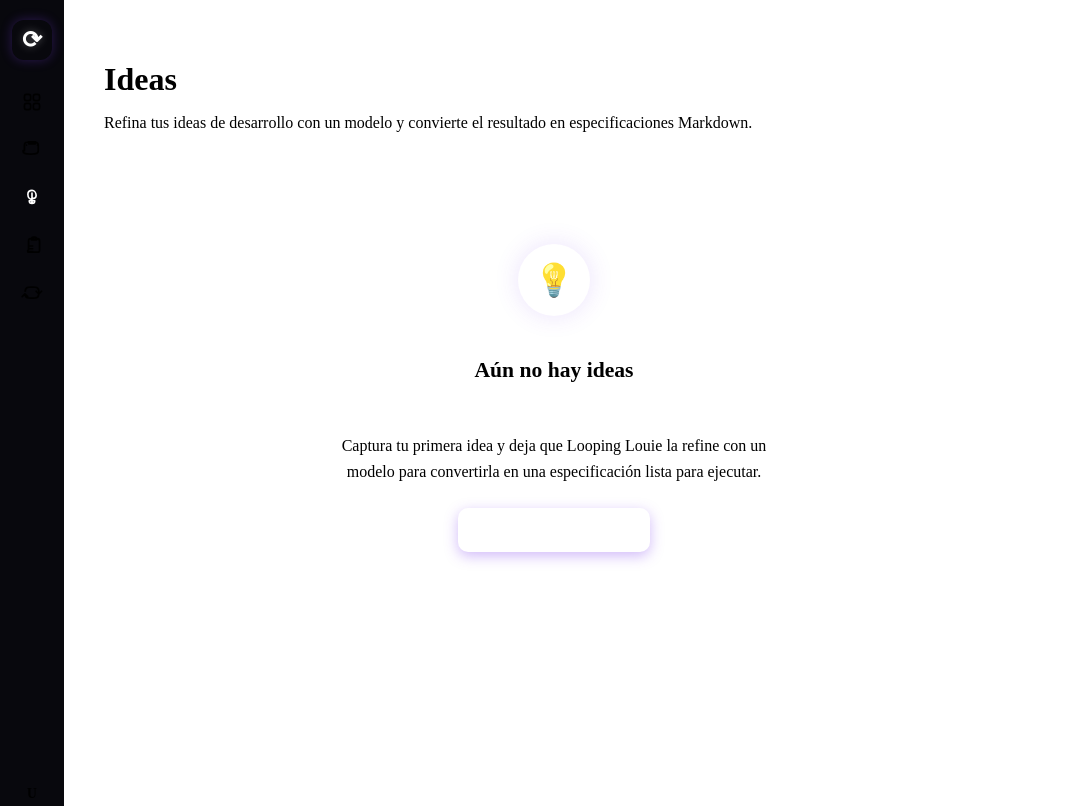
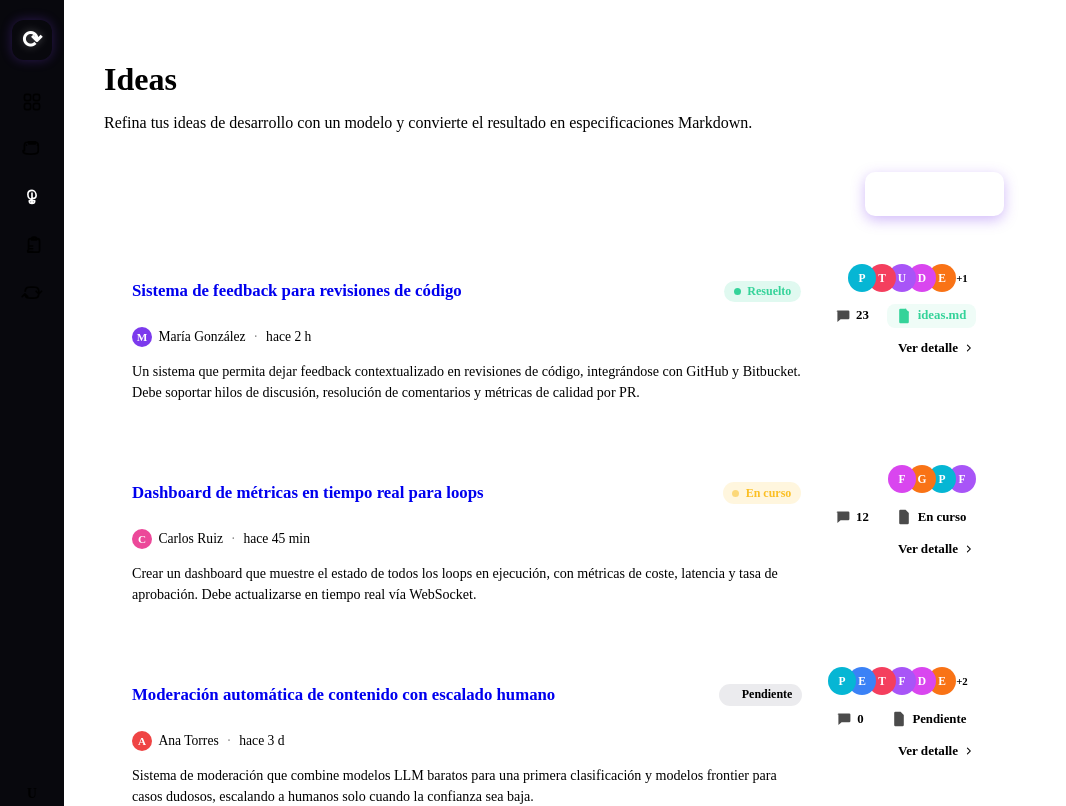
Before and after one commit to looping-louie/app, a Nuxt app: page /app/ideas in a window 1280 px wide. Shown: the top 806 px of the page, without its empty margins (0-1066 px from the left). Built offline with nearby package versions, Linux system fonts and the light colour scheme.

Commit message:
Add ideas stacked list

```diff
--- a/pages/app/ideas.vue
+++ b/pages/app/ideas.vue
@@ -20,24 +20,84 @@
     </div>
 
     <div v-else class="ideas-list">
-      <NuxtLink to="/app/ideas/new" class="btn-primary">
-        <span class="btn-icon">+</span>
-        Nueva idea
-      </NuxtLink>
+      <div class="list-header">
+        <NuxtLink to="/app/ideas/new" class="btn-primary">
+          <span class="btn-icon">+</span>
+          Nueva idea
+        </NuxtLink>
+      </div>
 
-      <div class="idea-cards">
-        <div v-for="idea in ideas" :key="idea.id" class="idea-card">
-          <div class="idea-card-header">
-            <h3 class="idea-title">{{ idea.title }}</h3>
-            <span class="idea-date">{{ formatDate(idea.createdAt) }}</span>
+      <div class="stacked-list">
+        <div
+          v-for="(idea, index) in ideas"
+          :key="idea.id"
+          class="list-row"
+          :class="{ last: index === ideas.length - 1 }"
+        >
+          <div class="row-main">
+            <div class="row-top">
+              <NuxtLink :to="`/app/ideas/${idea.id}`" class="row-title-link">
+                <h3 class="row-title">{{ idea.title }}</h3>
+              </NuxtLink>
+              <span class="row-status" :class="`status-${idea.status}`">
+                <span class="status-dot"></span>
+                {{ statusLabel(idea.status) }}
+              </span>
+            </div>
+
+            <div class="row-meta">
+              <span class="meta-author">
+                <span class="meta-avatar" :style="{ background: avatarColor(idea.user) }">{{ idea.user.charAt(0) }}</span>
+                <span class="meta-name">{{ idea.user }}</span>
+              </span>
+              <span class="meta-sep">·</span>
+              <span class="meta-time">{{ timeAgo(idea.createdAt) }}</span>
+            </div>
+
+            <p class="row-prompt">{{ idea.prompt }}</p>
           </div>
-          <p class="idea-prompt">{{ idea.prompt }}</p>
-          <div class="idea-agents">
-            <span
-              v-for="agent in idea.agents"
-              :key="agent"
-              class="agent-chip"
-            >{{ agent }}</span>
+
+          <div class="row-side">
+            <div class="avatar-group">
+              <span
+                v-for="(agent, ai) in idea.agents"
+                :key="agent"
+                class="avatar-group-item"
+                :style="{ background: agentColor(agent), zIndex: idea.agents.length - ai }"
+                :title="agent"
+              >{{ agent.charAt(0) }}</span>
+              <span v-if="idea.agents.length > 4" class="avatar-overflow">+{{ idea.agents.length - 4 }}</span>
+            </div>
+
+            <div class="row-stats">
+              <span class="stat-chip" :title="`${idea.messageCount} mensajes del consejo`">
+                <svg width="16" height="16" viewBox="0 0 20 20" fill="currentColor"><path d="M2 4.5A1.5 1.5 0 0 1 3.5 3h13A1.5 1.5 0 0 1 18 4.5v8a1.5 1.5 0 0 1-1.5 1.5H7l-4 3.5V4.5Z"/></svg>
+                <span class="stat-count">{{ idea.messageCount }}</span>
+              </span>
+
+              <span
+                v-if="idea.status === 'resolved'"
+                class="stat-chip stat-doc"
+                title="ideas.md generado"
+              >
+                <svg width="16" height="16" viewBox="0 0 20 20" fill="currentColor"><path d="M4 2.5A1.5 1.5 0 0 1 5.5 1H12l4 4v12.5a1.5 1.5 0 0 1-1.5 1.5h-9A1.5 1.5 0 0 1 4 17.5v-15Z"/><path d="M12 1v4h4" fill="none" stroke="currentColor" stroke-width="1.5"/></svg>
+                <span class="stat-label">ideas.md</span>
+              </span>
+
+              <span
+                v-else
+                class="stat-chip stat-pending"
+                :title="idea.status === 'running' ? 'Consejo en ejecución' : 'Pendiente de ejecutar'"
+              >
+                <svg width="16" height="16" viewBox="0 0 20 20" fill="currentColor"><path d="M4 2.5A1.5 1.5 0 0 1 5.5 1H12l4 4v12.5a1.5 1.5 0 0 1-1.5 1.5h-9A1.5 1.5 0 0 1 4 17.5v-15Z"/><path d="M8 9h6M8 12h4" stroke="rgba(0,0,0,0.3)" stroke-width="1.2" stroke-linecap="round"/></svg>
+                <span class="stat-label">{{ idea.status === 'running' ? 'En curso' : 'Pendiente' }}</span>
+              </span>
+            </div>
+
+            <NuxtLink :to="`/app/ideas/${idea.id}`" class="row-open-link">
+              Ver detalle
+              <svg width="14" height="14" viewBox="0 0 20 20" fill="currentColor"><path d="M7.22 14.78a.75.75 0 0 1 0-1.06L10.94 10 7.22 6.28a.75.75 0 1 1 1.06-1.06l4.25 4.25a.75.75 0 0 1 0 1.06l-4.25 4.25a.75.75 0 0 1-1.06 0Z"/></svg>
+            </NuxtLink>
           </div>
         </div>
       </div>
@@ -54,15 +114,88 @@ useHead({
   title: 'Ideas · Looping Louie'
 })
 
+const sampleIdeas = [
+  {
+    id: 'idea-1',
+    title: 'Sistema de feedback para revisiones de código',
+    prompt: 'Un sistema que permita dejar feedback contextualizado en revisiones de código, integrándose con GitHub y Bitbucket. Debe soportar hilos de discusión, resolución de comentarios y métricas de calidad por PR.',
+    user: 'María González',
+    agents: ['Product Manager', 'Tech Lead', 'UX Designer', "Devil's Advocate", 'Editor'],
+    status: 'resolved',
+    messageCount: 23,
+    createdAt: new Date(Date.now() - 1000 * 60 * 60 * 2).toISOString()
+  },
+  {
+    id: 'idea-2',
+    title: 'Dashboard de métricas en tiempo real para loops',
+    prompt: 'Crear un dashboard que muestre el estado de todos los loops en ejecución, con métricas de coste, latencia y tasa de aprobación. Debe actualizarse en tiempo real vía WebSocket.',
+    user: 'Carlos Ruiz',
+    agents: ['Founder', 'Growth', 'Platform Architect', 'Finance'],
+    status: 'running',
+    messageCount: 12,
+    createdAt: new Date(Date.now() - 1000 * 60 * 45).toISOString()
+  },
+  {
+    id: 'idea-3',
+    title: 'Moderación automática de contenido con escalado humano',
+    prompt: 'Sistema de moderación que combine modelos LLM baratos para una primera clasificación y modelos frontier para casos dudosos, escalando a humanos solo cuando la confianza sea baja.',
+    user: 'Ana Torres',
+    agents: ['Product Manager', 'Enterprise Customer', 'Tech Lead', 'Finance', "Devil's Advocate", 'Editor'],
+    status: 'pending',
+    messageCount: 0,
+    createdAt: new Date(Date.now() - 1000 * 60 * 60 * 24 * 3).toISOString()
+  },
+  {
+    id: 'idea-4',
+    title: 'Generador de tests unitarios a partir de especificaciones',
+    prompt: 'A partir de una especificación en Markdown, generar tests unitarios automáticamente usando un modelo generador barato y validarlos con revisores frontier. El loop continúa hasta que los tests pasan.',
+    user: 'Diego Vega',
+    agents: ['Tech Lead', 'Platform Architect', 'Editor'],
+    status: 'resolved',
+    messageCount: 31,
+    createdAt: new Date(Date.now() - 1000 * 60 * 60 * 24 * 7).toISOString()
+  }
+]
+
 const ideas = ref([])
 
 onMounted(() => {
-  ideas.value = JSON.parse(localStorage.getItem('looping-louie:ideas') || '[]')
+  const stored = JSON.parse(localStorage.getItem('looping-louie:ideas') || '[]')
+  ideas.value = [...stored, ...sampleIdeas]
 })
 
-function formatDate(iso) {
-  const d = new Date(iso)
-  return d.toLocaleDateString(undefined, { day: 'numeric', month: 'short', hour: '2-digit', minute: '2-digit' })
+function statusLabel(status) {
+  const labels = {
+    resolved: 'Resuelto',
+    running: 'En curso',
+    pending: 'Pendiente'
+  }
+  return labels[status] || status
+}
+
+function timeAgo(iso) {
+  const diff = Date.now() - new Date(iso).getTime()
+  const minutes = Math.floor(diff / 60000)
+  const hours = Math.floor(diff / 3600000)
+  const days = Math.floor(diff / 86400000)
+
+  if (minutes < 1) return 'hace menos de 1 min'
+  if (minutes < 60) return `hace ${minutes} min`
+  if (hours < 24) return `hace ${hours} h`
+  return `hace ${days} d`
+}
+
+const userPalette = ['#7c3aed', '#4f46e5', '#0ea5e9', '#10b981', '#f59e0b', '#ef4444', '#ec4899']
+const agentPalette = ['#6366f1', '#8b5cf6', '#a855f7', '#d946ef', '#f43f5e', '#f97316', '#eab308', '#22c55e', '#06b6d4', '#3b82f6']
+
+function avatarColor(name) {
+  const hash = name.split('').reduce((acc, c) => acc + c.charCodeAt(0), 0)
+  return userPalette[hash % userPalette.length]
+}
+
+function agentColor(name) {
+  const hash = name.split('').reduce((acc, c) => acc + c.charCodeAt(0), 0)
+  return agentPalette[hash % agentPalette.length]
 }
 </script>
 
@@ -162,71 +295,297 @@ function formatDate(iso) {
   gap: 1.5rem;
 }
 
-.idea-cards {
+.list-header {
   display: flex;
-  flex-direction: column;
-  gap: 1rem;
+  justify-content: flex-end;
 }
 
-.idea-card {
+.stacked-list {
   background: var(--bg-card);
   border: 1px solid var(--border);
-  border-radius: var(--radius-md);
-  padding: 1.5rem;
-  transition: border-color 0.2s, box-shadow 0.2s;
+  border-radius: var(--radius-lg);
+  overflow: hidden;
 }
 
-.idea-card:hover {
-  border-color: var(--accent-soft);
-  box-shadow: 0 4px 12px rgba(124, 58, 237, 0.12);
-}
-
-.idea-card-header {
+.list-row {
   display: flex;
   align-items: flex-start;
   justify-content: space-between;
-  gap: 1rem;
-  margin-bottom: 0.75rem;
+  gap: 1.5rem;
+  padding: 1.5rem 1.75rem;
+  border-bottom: 1px solid var(--border);
+  transition: background 0.2s;
 }
 
-.idea-title {
-  font-size: 1.1rem;
+.list-row:hover {
+  background: var(--bg-card-hover);
+}
+
+.list-row.last {
+  border-bottom: none;
+}
+
+.row-main {
+  flex: 1;
+  min-width: 0;
+}
+
+.row-top {
+  display: flex;
+  align-items: center;
+  justify-content: space-between;
+  gap: 1rem;
+  margin-bottom: 0.5rem;
+}
+
+.row-title-link {
+  text-decoration: none;
+}
+
+.row-title {
+  font-size: 1.05rem;
   font-weight: 700;
   color: var(--text-primary);
   line-height: 1.3;
+  transition: color 0.2s;
 }
 
-.idea-date {
-  font-size: 0.8rem;
-  color: var(--text-muted);
+.row-title-link:hover .row-title {
+  color: var(--accent-soft);
+}
+
+.row-status {
+  display: inline-flex;
+  align-items: center;
+  gap: 0.4rem;
+  font-size: 0.75rem;
+  font-weight: 600;
+  padding: 0.2rem 0.6rem;
+  border-radius: 1rem;
   white-space: nowrap;
   flex-shrink: 0;
 }
 
-.idea-prompt {
-  font-size: 0.9rem;
+.status-dot {
+  width: 7px;
+  height: 7px;
+  border-radius: 50%;
+}
+
+.status-resolved {
+  background: rgba(52, 211, 153, 0.15);
+  color: #34d399;
+}
+
+.status-resolved .status-dot {
+  background: #34d399;
+}
+
+.status-running {
+  background: rgba(251, 191, 36, 0.15);
+  color: #fbbf24;
+}
+
+.status-running .status-dot {
+  background: #fbbf24;
+  animation: pulse 1.5s ease-in-out infinite;
+}
+
+.status-pending {
+  background: rgba(122, 122, 144, 0.15);
+  color: var(--text-muted);
+}
+
+.status-pending .status-dot {
+  background: var(--text-muted);
+}
+
+@keyframes pulse {
+  0%, 100% { opacity: 1; }
+  50% { opacity: 0.4; }
+}
+
+.row-meta {
+  display: flex;
+  align-items: center;
+  gap: 0.5rem;
+  font-size: 0.85rem;
+  color: var(--text-muted);
+  margin-bottom: 0.75rem;
+}
+
+.meta-author {
+  display: inline-flex;
+  align-items: center;
+  gap: 0.4rem;
+}
+
+.meta-avatar {
+  width: 20px;
+  height: 20px;
+  border-radius: 50%;
+  display: flex;
+  align-items: center;
+  justify-content: center;
+  font-size: 0.7rem;
+  font-weight: 700;
+  color: white;
+  flex-shrink: 0;
+}
+
+.meta-name {
+  color: var(--text-secondary);
+  font-weight: 500;
+}
+
+.meta-sep {
+  opacity: 0.5;
+}
+
+.meta-time {
+  font-weight: 500;
+}
+
+.row-prompt {
+  font-size: 0.88rem;
   color: var(--text-secondary);
   line-height: 1.5;
-  margin-bottom: 1rem;
   display: -webkit-box;
-  -webkit-line-clamp: 3;
+  -webkit-line-clamp: 2;
   -webkit-box-orient: vertical;
   overflow: hidden;
 }
 
-.idea-agents {
+.row-side {
   display: flex;
-  flex-wrap: wrap;
-  gap: 0.4rem;
+  flex-direction: column;
+  align-items: flex-end;
+  gap: 0.75rem;
+  flex-shrink: 0;
 }
 
-.agent-chip {
-  font-size: 0.75rem;
+.avatar-group {
+  display: flex;
+  align-items: center;
+}
+
+.avatar-group-item {
+  width: 28px;
+  height: 28px;
+  border-radius: 50%;
+  display: flex;
+  align-items: center;
+  justify-content: center;
+  font-size: 0.72rem;
+  font-weight: 700;
+  color: white;
+  border: 2px solid var(--bg-card);
+  margin-left: -8px;
+  position: relative;
+}
+
+.avatar-group-item:first-child {
+  margin-left: 0;
+}
+
+.list-row:hover .avatar-group-item {
+  border-color: var(--bg-card-hover);
+}
+
+.avatar-overflow {
+  width: 28px;
+  height: 28px;
+  border-radius: 50%;
+  display: flex;
+  align-items: center;
+  justify-content: center;
+  font-size: 0.68rem;
+  font-weight: 700;
+  color: var(--text-secondary);
+  background: var(--surface);
+  border: 2px solid var(--bg-card);
+  margin-left: -8px;
+}
+
+.list-row:hover .avatar-overflow {
+  border-color: var(--bg-card-hover);
+}
+
+.row-stats {
+  display: flex;
+  align-items: center;
+  gap: 0.5rem;
+}
+
+.stat-chip {
+  display: inline-flex;
+  align-items: center;
+  gap: 0.35rem;
+  font-size: 0.8rem;
+  font-weight: 600;
+  padding: 0.25rem 0.6rem;
+  border-radius: 0.5rem;
+  border: 1px solid var(--border);
+  background: var(--surface);
+  color: var(--text-secondary);
+}
+
+.stat-chip svg {
+  opacity: 0.7;
+}
+
+.stat-count {
+  color: var(--text-primary);
+}
+
+.stat-doc {
+  color: #34d399;
+  border-color: rgba(52, 211, 153, 0.25);
+  background: rgba(52, 211, 153, 0.08);
+}
+
+.stat-doc svg {
+  opacity: 1;
+}
+
+.stat-pending {
+  color: var(--text-muted);
+}
+
+.row-open-link {
+  display: inline-flex;
+  align-items: center;
+  gap: 0.25rem;
+  font-size: 0.82rem;
   font-weight: 600;
   color: var(--accent-soft);
-  background: rgba(124, 58, 237, 0.1);
-  border: 1px solid rgba(124, 58, 237, 0.2);
-  border-radius: 1rem;
-  padding: 0.2rem 0.6rem;
+  text-decoration: none;
+  transition: color 0.2s;
+}
+
+.row-open-link:hover {
+  color: var(--accent-glow);
+}
+
+@media (max-width: 640px) {
+  .list-row {
+    flex-direction: column;
+    gap: 1rem;
+  }
+
+  .row-side {
+    flex-direction: row;
+    align-items: center;
+    justify-content: space-between;
+    width: 100%;
+    flex-wrap: wrap;
+    gap: 0.75rem;
+  }
+
+  .row-top {
+    flex-direction: column;
+    align-items: flex-start;
+    gap: 0.5rem;
+  }
 }
 </style>
```
